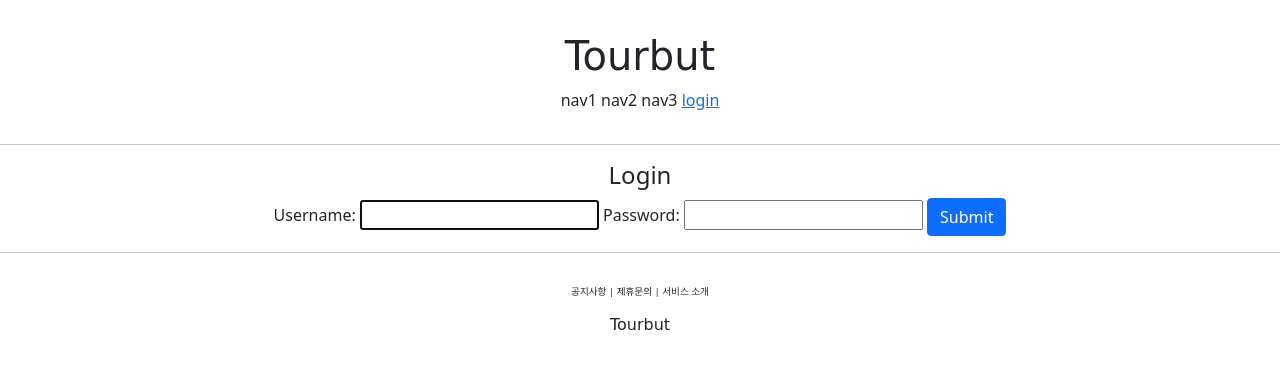
After one commit to tourbut/tourbut, a Django app: page /account/login/ in a window 1280 px wide. The commit adds this page. Shown: the top 369 px of the page. Run offline with Django 4.2, Linux system fonts and the light colour scheme; some web fonts are replaced.

Commit message:
22강( LoginView, LogoutView를 기반으로 로그인 및 로그아웃 기능)

```diff
--- /dev/null
+++ b/accountapp/templates/accountapp/login.html
@@ -0,0 +1,20 @@
+{% extends 'base.html' %}
+
+{% block content %}
+
+  <div style="text-align: center;">
+    <div>
+        <h4>Login</h4>
+    </div>
+    <div >
+        <form action="", method="post">
+            {% csrf_token %}
+            {{ form }}
+            <input type="submit" class="btn btn-primary">
+        </form>
+
+    </div>
+
+  </div>
+
+{% endblock %}
--- a/accountapp/urls.py
+++ b/accountapp/urls.py
@@ -1,3 +1,4 @@
+from django.contrib.auth.views import LoginView, LogoutView
 from django.urls import path, include
 
 from accountapp.views import hello_world, AccountCreateView
@@ -6,5 +7,9 @@ app_name = "accountapp"
 
 urlpatterns = [
     path('hello_world/', hello_world, name='hello_world'),
+
+    path('login/', LoginView.as_view(template_name='accountapp/login.html'), name='login'),
+    path('logout/', LogoutView.as_view(), name='logout'),
+
     path('create/', AccountCreateView.as_view(), name='create'),
 ]
--- a/templates/header.html
+++ b/templates/header.html
@@ -6,6 +6,14 @@
         <span>nav1</span>
         <span>nav2</span>
         <span>nav3</span>
-        <span>nav4</span>
+        {% if not user.is_authenticated %}
+        <a href="{% url 'accountapp:login' %}?next={{ request.path }}">
+            <span>login</span>
+        </a>
+        {% else %}
+        <a href="{% url 'accountapp:logout' %}?next={{ request.path }}">
+            <span>logout</span>
+        </a>
+        {% endif %}
     </div>
 </div>
--- a/tourbut/settings.py
+++ b/tourbut/settings.py
@@ -13,6 +13,7 @@ https://docs.djangoproject.com/en/4.0/ref/settings/
 from pathlib import Path
 
 import environ,os
+from django.urls import reverse_lazy
 
 env = environ.Env(
     # set casting, default value
@@ -136,3 +137,6 @@ STATICFILES_DIRS = [
 # https://docs.djangoproject.com/en/4.0/ref/settings/#default-auto-field
 
 DEFAULT_AUTO_FIELD = 'django.db.models.BigAutoField'
+
+LOGIN_REDIRECT_URL = reverse_lazy('accountapp:hello_world')
+LOGOUT_REDIRECT_URL = reverse_lazy('accountapp:login')
```
